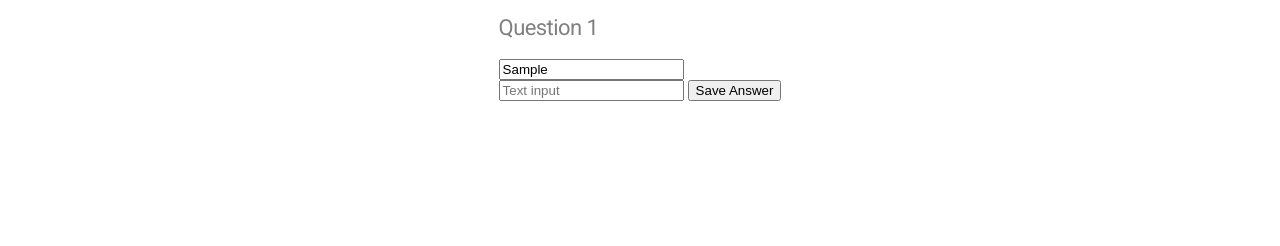
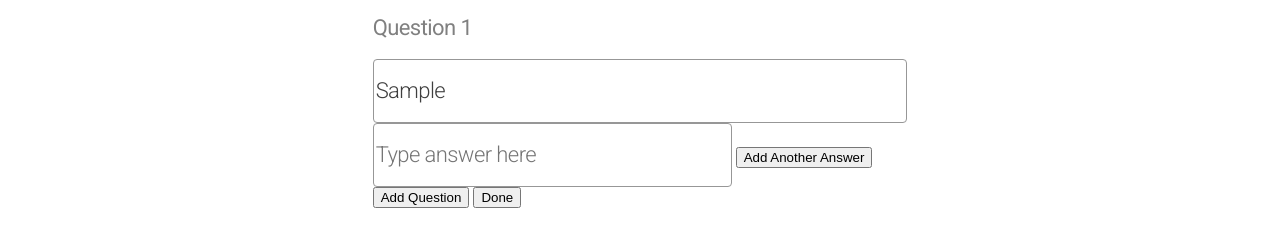
Before and after one commit to matthaaa/ui_exercise, a website: page index.html in a window 1280 px wide. Both pictures are taken after typing "Sample" into the empty fields and a click on the button "Save Question". Shown: the part 392-638 px from the top of the page. Drawn offline with nearby package versions, Linux system fonts and the light colour scheme.

Commit message:
Add input styling

```diff
--- a/components/survey.js
+++ b/components/survey.js
@@ -16,8 +16,15 @@ new Vue({
     formAnswer: "",
   },
   methods: {
+    createQuestion: function() {
+      if (this.newAnswer = true) {
+        this.newAnswer = false;
+        this.saveQuestion();
+        console.log(this.questions);
+      }
+    },
+
     queueQuestion: function () {
-      const questionNumber = Object.keys(this.questions).length + 1;
       this.newQuestion = false;
       this.newAnswer = true;
       console.log(this.questions);
@@ -25,14 +32,20 @@ new Vue({
     },
 
     saveAnswer: function () {
-      this.formQuestion.answers.push(this.formAnswer);
+      this.formQuestion.answers.unshift(this.formAnswer);
       this.formAnswer = "";
       console.log(this.formQuestion);
     },
 
     saveQuestion: function () {
+      const questionNumber = Object.keys(this.questions).length + 1;
       this.questions[questionNumber] = this.formQuestion;
       this.formQuestion = "";
+      console.log(this.questions);
     },
+
+    saveSurvey: function () {
+
+    }
   }
 })
--- a/index.html
+++ b/index.html
@@ -26,9 +26,9 @@
         <div class="control">
           <input
             v-model="formQuestion.question"
-            class="input"
+            class="input question-input"
             type="text"
-            placeholder="Text input"
+            placeholder="Type question here"
           >
           <button
             v-if="newQuestion"
@@ -41,15 +41,29 @@
         <div class="control">
           <input
             v-model="formAnswer"
-            class="input"
+            class="input answer-input"
             type="text"
-            placeholder="Text input"
+            placeholder="Type answer here"
           >
-          <button v-on:click="saveAnswer">Save Answer</button>
+          <button v-on:click="saveAnswer">Add Another Answer</button>
         </div>
       </div>
-      <div v-for="answer in formQuestion.answers.reverse()">
+      <div
+        class="answer-list-item"
+        v-for="answer in formQuestion.answers">
         {{answer}}
+      </div>
+      <div class="survey-actions">
+        <button
+          v-if="newQuestion || newAnswer"
+          v-on:click="createQuestion">
+          Add Question
+        </button>
+        <button
+          v-if="newQuestion || newAnswer"
+          v-on:click="saveSurvey">
+          Done
+        </button>
       </div>
     </section>
 
--- a/main.scss
+++ b/main.scss
@@ -56,4 +56,43 @@ body {
     letter-spacing: -0.57px;
     line-height: 62px;
   }
+
+  .input {
+    background-color: #FFFFFF;
+    border: 1px solid #979797;
+    border-radius: 4px;
+    width: 758px;
+    height: 60px;
+  }
+
+  .question-input {
+    color: #3F3F3F;
+    font-family: $main-font;
+    font-size: 22px;
+    font-weight: 300;
+    letter-spacing: -0.57px;
+    line-height: 62px;
+    width: 528.76px;
+    text-align: left;
+  }
+
+  .answer-input {
+    color: #808080;
+    font-family: $main-font;
+    font-size: 22px;
+    font-weight: 300;
+    letter-spacing: -0.57px;
+    line-height: 62px;
+    width: 246.24px;
+    text-align: left;
+    width: 353px;
+  }
+
+  .answer-list-item {
+    background-color: #FFFFFF;
+    border: 1px solid #979797;
+    border-radius: 4px;
+    width: 353px;
+    height: 60px;
+  }
 }
--- a/style.css
+++ b/style.css
@@ -99,3 +99,38 @@ body {
   letter-spacing: -0.57px;
   line-height: 62px;
 }
+#survey .input {
+  background-color: #FFFFFF;
+  border: 1px solid #979797;
+  border-radius: 4px;
+  width: 758px;
+  height: 60px;
+}
+#survey .question-input {
+  color: #3F3F3F;
+  font-family: "Roboto", sans-serif;
+  font-size: 22px;
+  font-weight: 300;
+  letter-spacing: -0.57px;
+  line-height: 62px;
+  width: 528.76px;
+  text-align: left;
+}
+#survey .answer-input {
+  color: #808080;
+  font-family: "Roboto", sans-serif;
+  font-size: 22px;
+  font-weight: 300;
+  letter-spacing: -0.57px;
+  line-height: 62px;
+  width: 246.24px;
+  text-align: left;
+  width: 353px;
+}
+#survey .answer-list-item {
+  background-color: #FFFFFF;
+  border: 1px solid #979797;
+  border-radius: 4px;
+  width: 353px;
+  height: 60px;
+}
```
